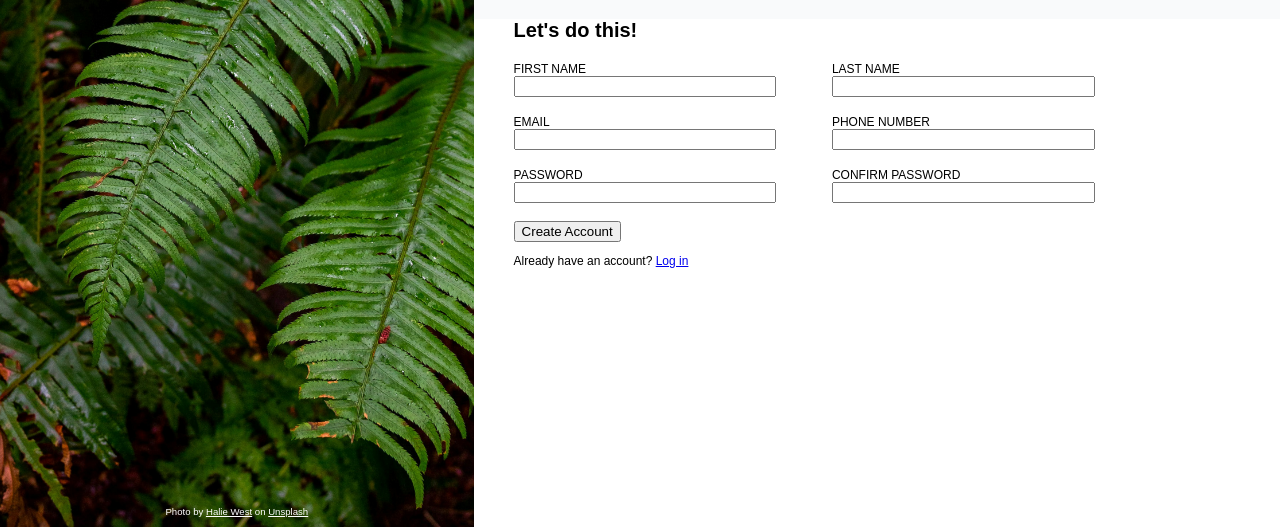
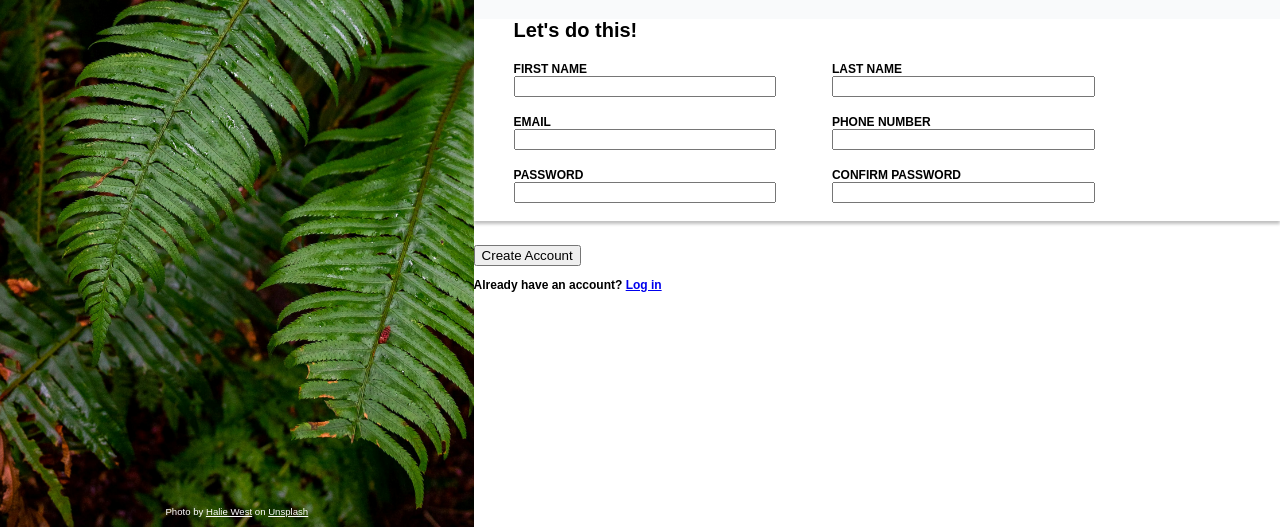
Before and after one commit to DrewBagelz/odin-form, a plain HTML site: page index.html in a window 1280 px wide. Shown: the part 273-800 px from the top of the page. Drawn offline with Linux system fonts and the light colour scheme.

Commit message:
Add font-weight and box-shadow to form area

```diff
--- a/index.html
+++ b/index.html
@@ -29,6 +29,7 @@
 			<div class="sign-up">
 				<div class="form-header">Let's do this!</div>
 				<form action="#" method="post">
+					<div class="fields">
 						<div class="row">
 							<div class="input-pair">
 								<label for="first-name">FIRST NAME</label>
@@ -59,6 +60,7 @@
 								<input type="password" id="confirm-pwd" name="confirm-pwd" />
 							</div>
 						</div>
+					</div>
 					<div class="button">
 						<button type="submit">Create Account</button>
 						<p>Already have an account? <a href="#">Log in</a></p>
--- a/style.css
+++ b/style.css
@@ -73,11 +73,6 @@ body {
 	font-weight: bold;
 }
 
-.sign-up {
-	display: flex;
-	flex-direction: column;
-}
-
 .form-header {
 	font-size: 1.25rem;
 	font-weight: bold;
@@ -89,7 +84,7 @@ form {
 	display: flex;
 	flex-direction: column;
 	font-size: 0.75rem;
-	padding-left: 3.333em;
+	font-weight: 600;
 }
 
 input {
@@ -100,9 +95,15 @@ input {
 .row {
 	display: flex;
 	margin-bottom: 1.5em;
+	padding-left: 3.333em;
 }
 
 .input-pair {
 	display: flex;
 	flex-direction: column;
 }
+
+.fields {
+	box-shadow: 0 3px 3px silver;
+	margin-bottom: 2em;
+}
```
Lines whose indentation alone changed are shown as unchanged.
